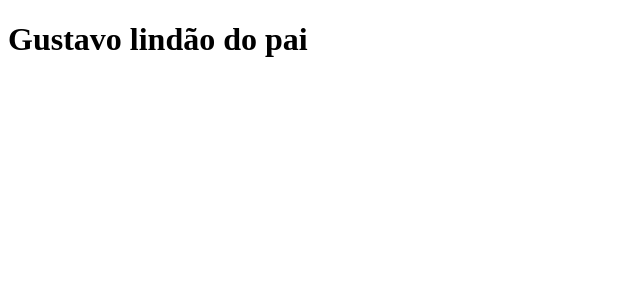
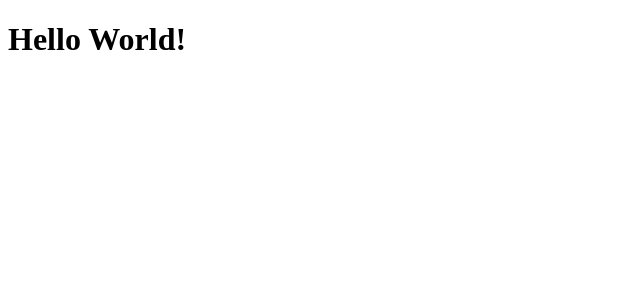
Before and after one commit to filiphis/todo-list-react, a React (Vite) app: page / in a window 1280 px wide. Shown: the top 300 px of the page, without its empty margins (0-640 px from the left). Built offline with nearby package versions, Linux system fonts and the light colour scheme.

Commit message:
Testando git hook com husky e lint-staged

```diff
--- a/src/App.tsx
+++ b/src/App.tsx
@@ -1,6 +1,3 @@
-type PropsApp = {
-  name: string;
-};
-export function App({ name }: PropsApp) {
-  return <h1>{name}</h1>;
+export function App() {
+  return <h1>Hello World!</h1>;
 }
--- a/src/main.tsx
+++ b/src/main.tsx
@@ -4,6 +4,6 @@ import { App } from "./App";
 
 ReactDOM.createRoot(document.getElementById("root") as HTMLElement).render(
   <React.StrictMode>
-    <App name="Gustavo lindão do pai" />
+    <App />
   </React.StrictMode>
 );
```
Also changed, not shown: package.json (+8 -1 lines), 2 other files (tests, documents, lock files or other folders).
